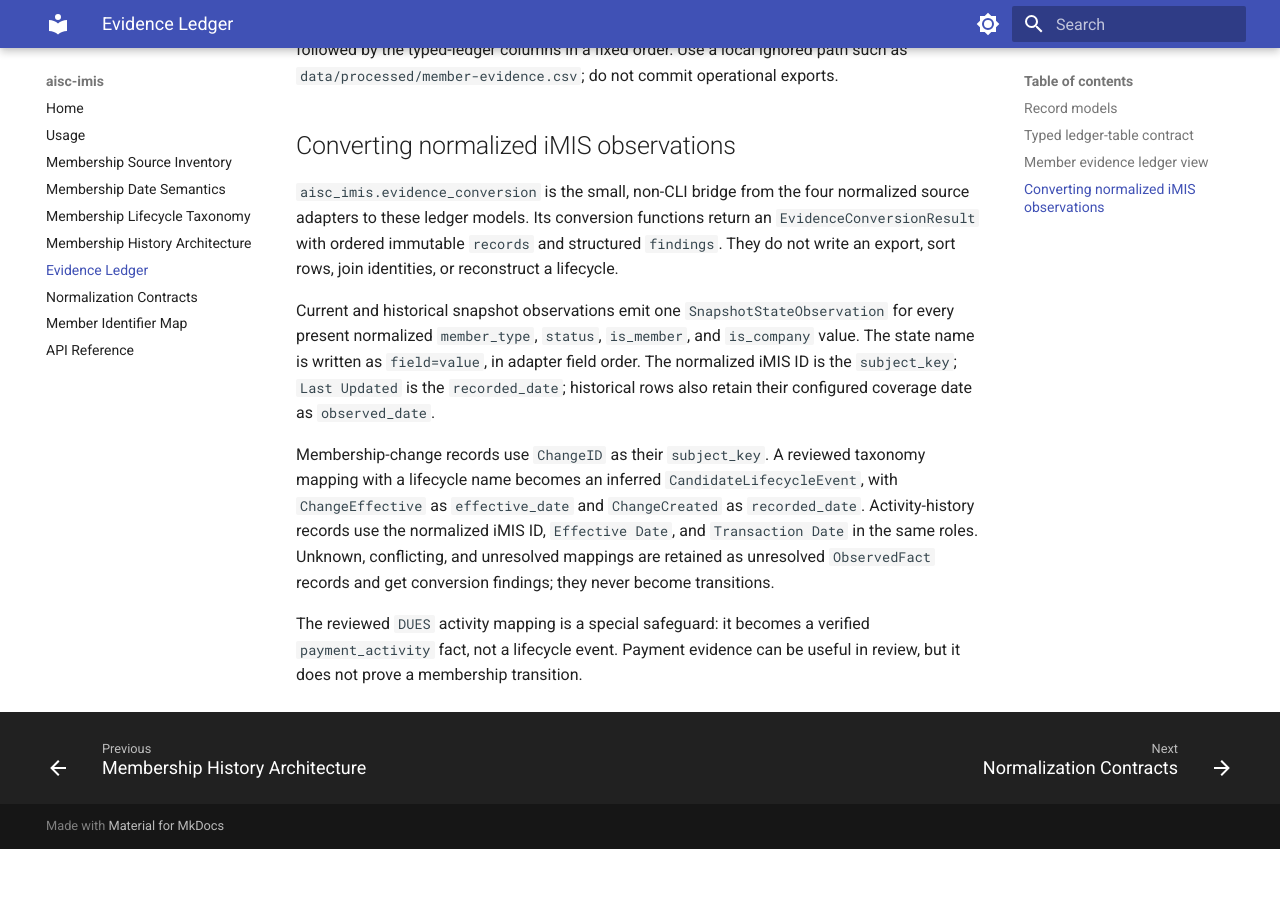
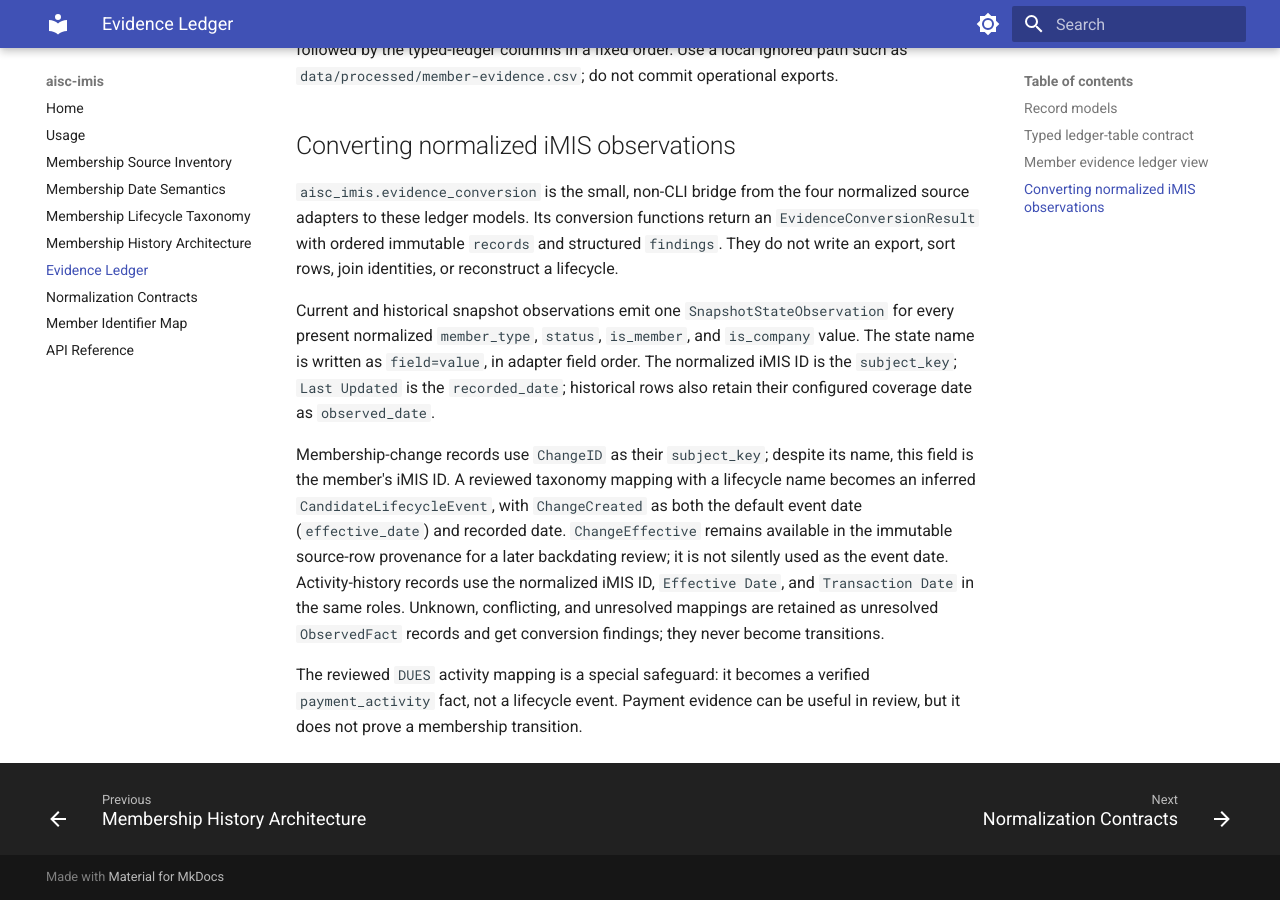
Before and after one commit to MauxBoyle/aisc-imis, an MkDocs documentation site: the page built from docs/evidence-ledger.md, in a window 1280 px wide and 900 px high, scrolled down 2409 px. Built offline with MkDocs 1.6.1 and Material for MkDocs 9.7.7, drawn with Linux system fonts in a browser that asks for light colours; before the commit the page ends 3258 px from its top, so only the background shows below that.

Commit message:
Use ChangeCreated for lifecycle event dates

```diff
--- a/docs/evidence-ledger.md
+++ b/docs/evidence-ledger.md
@@ -104,13 +104,16 @@ field order. The normalized iMIS ID is the `subject_key`; `Last Updated` is the
 `recorded_date`; historical rows also retain their configured coverage date as
 `observed_date`.
 
-Membership-change records use `ChangeID` as their `subject_key`. A reviewed
-taxonomy mapping with a lifecycle name becomes an inferred
-`CandidateLifecycleEvent`, with `ChangeEffective` as `effective_date` and
-`ChangeCreated` as `recorded_date`. Activity-history records use the normalized
-iMIS ID, `Effective Date`, and `Transaction Date` in the same roles. Unknown,
-conflicting, and unresolved mappings are retained as unresolved `ObservedFact`
-records and get conversion findings; they never become transitions.
+Membership-change records use `ChangeID` as their `subject_key`; despite its
+name, this field is the member's iMIS ID. A reviewed taxonomy mapping with a
+lifecycle name becomes an inferred `CandidateLifecycleEvent`, with
+`ChangeCreated` as both the default event date (`effective_date`) and recorded
+date. `ChangeEffective` remains available in the immutable source-row
+provenance for a later backdating review; it is not silently used as the event
+date. Activity-history records use the normalized iMIS ID, `Effective Date`,
+and `Transaction Date` in the same roles. Unknown, conflicting, and unresolved
+mappings are retained as unresolved `ObservedFact` records and get conversion
+findings; they never become transitions.
 
 The reviewed `DUES` activity mapping is a special safeguard: it becomes a
 verified `payment_activity` fact, not a lifecycle event. Payment evidence can
```
Also changed, not shown: 2 other files.
